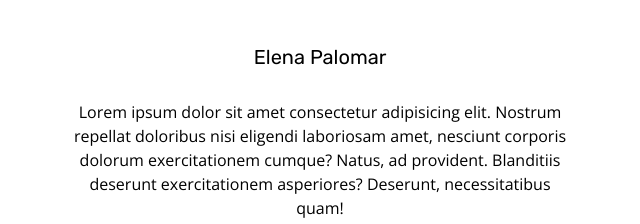
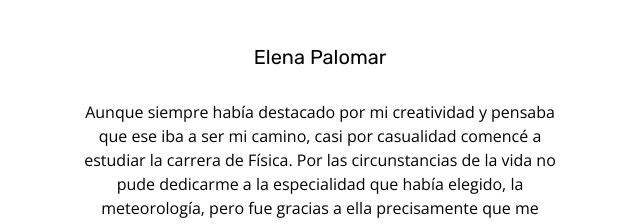
Before and after one commit to Adalab/project-promo-p-module-1-team-7, a plain HTML site: page index.html in a window 1280 px wide. Shown: the part 4900-5124 px from the top of the page, without its empty margins (320-960 px from the left). Drawn offline with nearby package versions, Linux system fonts and the light colour scheme.

Commit message:
add description Elena

```diff
--- a/index.html
+++ b/index.html
@@ -184,10 +184,8 @@ A lo largo de mi trayectoria profesional he tenido la oportunidad de trabajar en
 
           <h3 class="third_title">Elena Palomar</h3>
           <p class="description">
-            Lorem ipsum dolor sit amet consectetur adipisicing elit. Nostrum
-            repellat doloribus nisi eligendi laboriosam amet, nesciunt corporis
-            dolorum exercitationem cumque? Natus, ad provident. Blanditiis
-            deserunt exercitationem asperiores? Deserunt, necessitatibus quam!
+            Aunque siempre había destacado por mi creatividad y pensaba que ese iba a ser mi camino, casi por casualidad comencé a estudiar la carrera de Física. Por las circunstancias de la vida no pude dedicarme a la especialidad que había elegido, la meteorología, pero fue gracias a ella precisamente que me introduje en el mundo de la programación. Los programas pasaron de ser herramientas a los medios que convertían unos datos aburridos en increíbles respuestas visuales.
+El no poder dedicarme a lo que había decidido no me hizo caer, sino buscar nuevas oportunidades. Fue entonces cuando recuperé los apuntes de un pequeño curso que había hecho en la carrera sobre páginas web y un nuevo mundo se abrió ante mí: ¿era posible unir la funcionalidad de la programación con la creatividad? Y aquí me hallo, en la conjunción de mis pasiones luchando por lo que espero sea la profesión que me defina.
           </p>
           <nav class="rrss">
             <a href="url de twitter" target="_blank">
```
